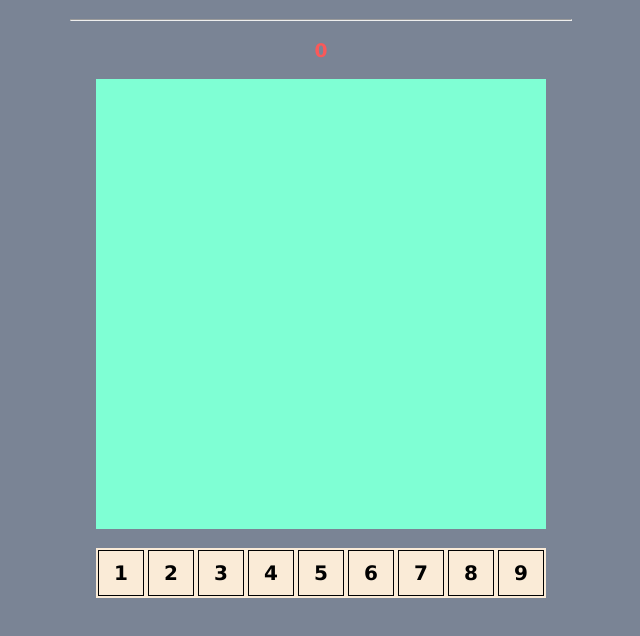
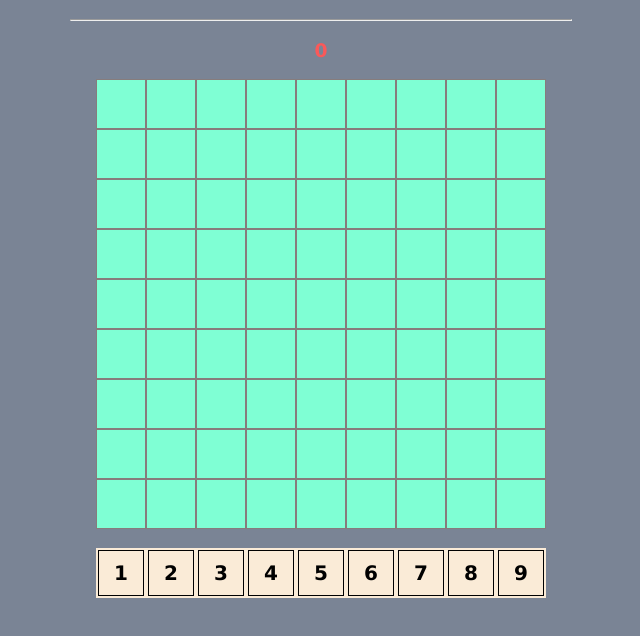
Before and after one commit to nataliemajadixon/sudoku, a plain HTML site: page index.html in a window 1280 px wide. Shown: the part 62-698 px from the top of the page, without its empty margins (319-959 px from the left). Drawn offline with Linux system fonts and the light colour scheme.

Commit message:
created tiles for game: git status

```diff
--- a/script.js
+++ b/script.js
@@ -46,7 +46,16 @@ function setGame(){
         //appending number to numbers section
         document.getElementById("numbers").appendChild(number);
     }
+    //using for loop for the game
+    for (let g = 0; g < 9; g++){
+        for( let k = 0; k < 9; k++){
+            let tile = document.createElement("div");
+            tile.id = g.toString() + "-" + k.toString();
+            tile.classList.add("tile");
+            document.getElementById("game").append(tile);
 
+        }
+    }
 
 
 }
--- a/style.css
+++ b/style.css
@@ -27,7 +27,7 @@ hr{
 .tile{
     width: 48px;
     height: 48px;
-    border: 1 solid lightgrey;
+    border: 1px solid rgb(135, 124, 124);
     font-size: 20px;
     font-weight: bold;
     display: flex;
```
